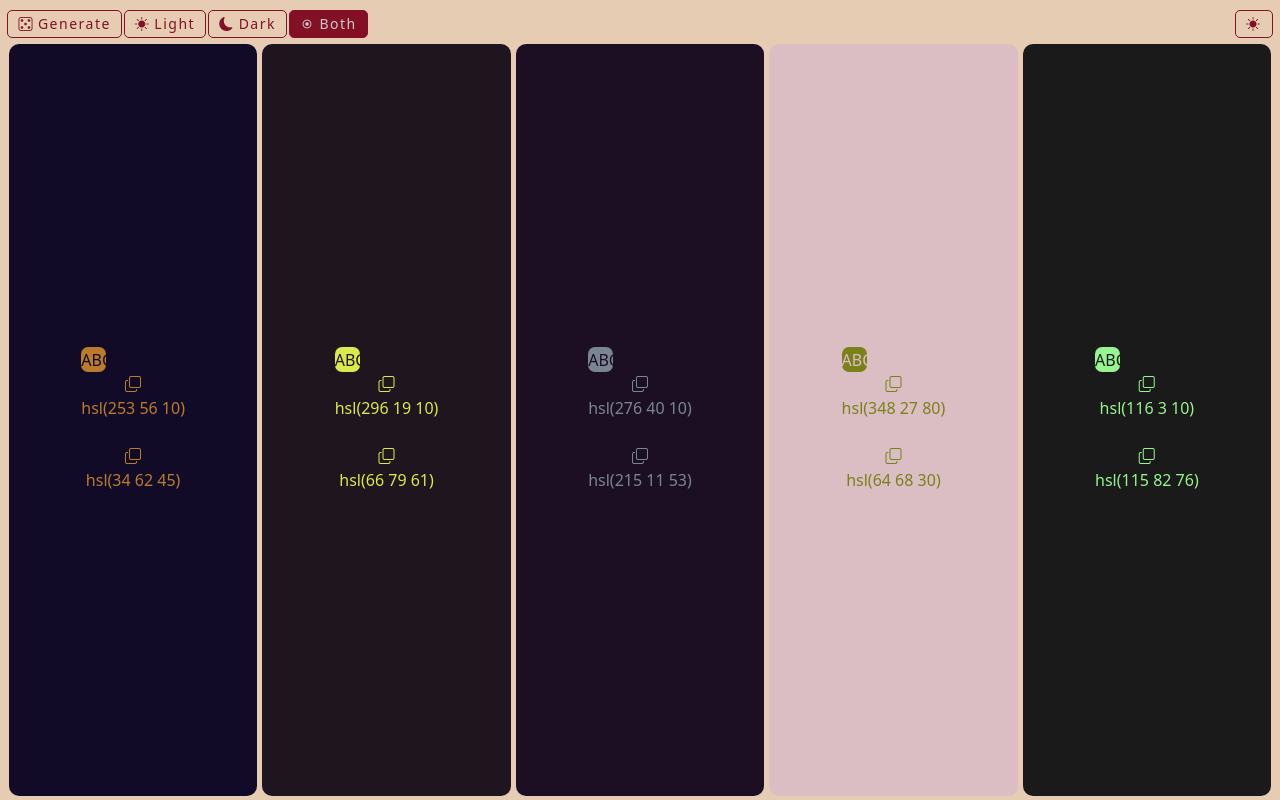
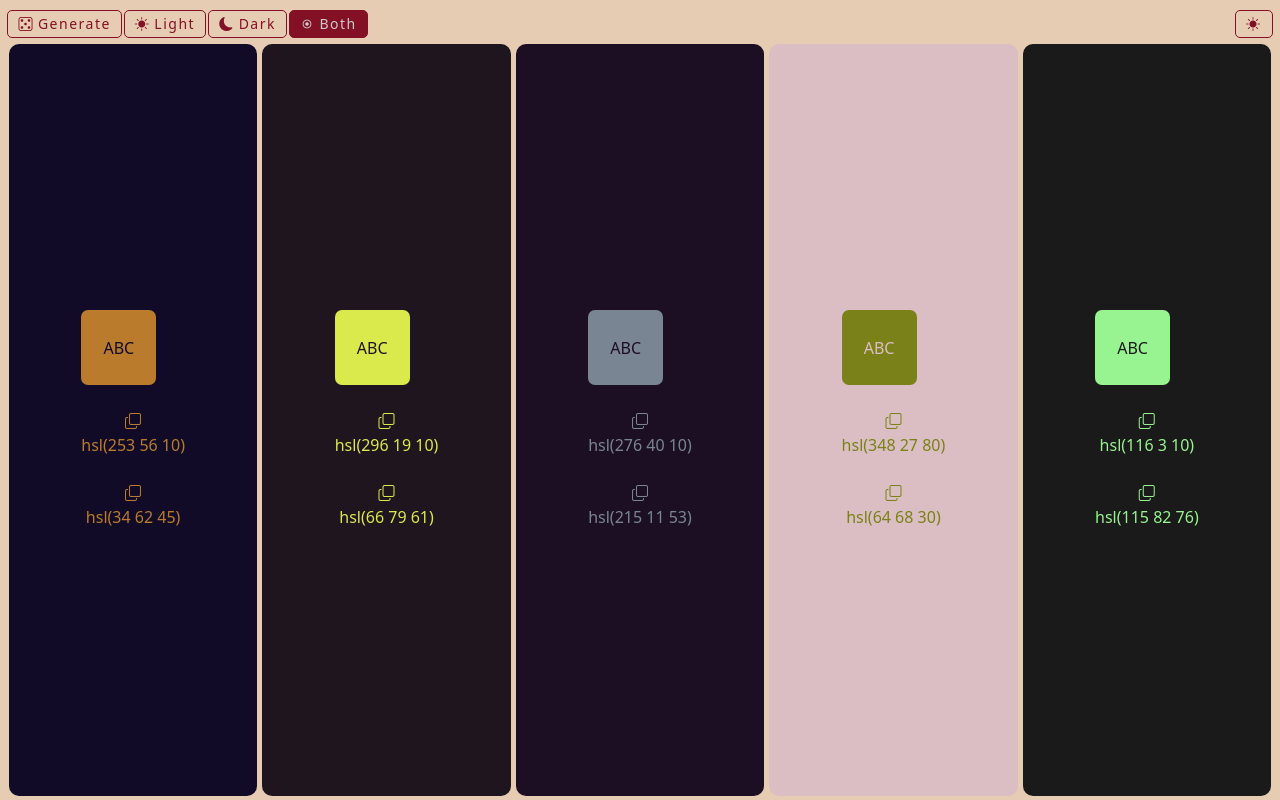
Before and after one commit to misterrager8/color-picker, a React (Create React App) app: page / in a window 1280 px wide. Built offline with nearby package versions, Linux system fonts and the light colour scheme.

Commit message:
(misc) various

```diff
--- a/src/components/items/ColorItem.js
+++ b/src/components/items/ColorItem.js
@@ -21,11 +21,11 @@ export default function ColorItem({ item }) {
         className="color-inner">
         <div className="m-auto">
           <div className="text-center">
-            <div
+            <div className="mb-4"
               style={{
                 display: "flex",
-                width: "25px",
-                height: "25px",
+                width: "75px",
+                height: "75px",
                 backgroundColor: item.primary,
                 color: item.textColor,
                 borderRadius: "7px",
```
